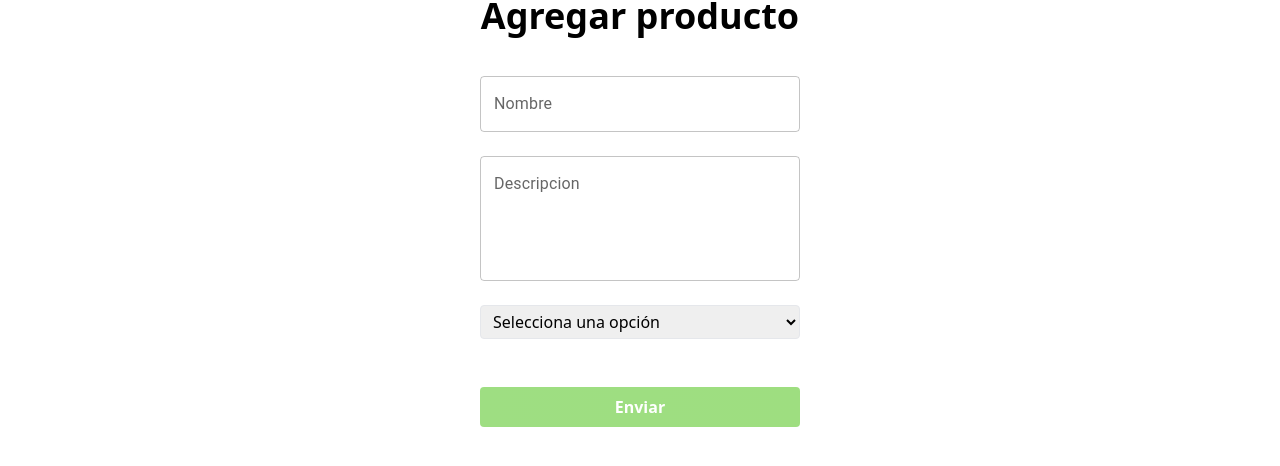
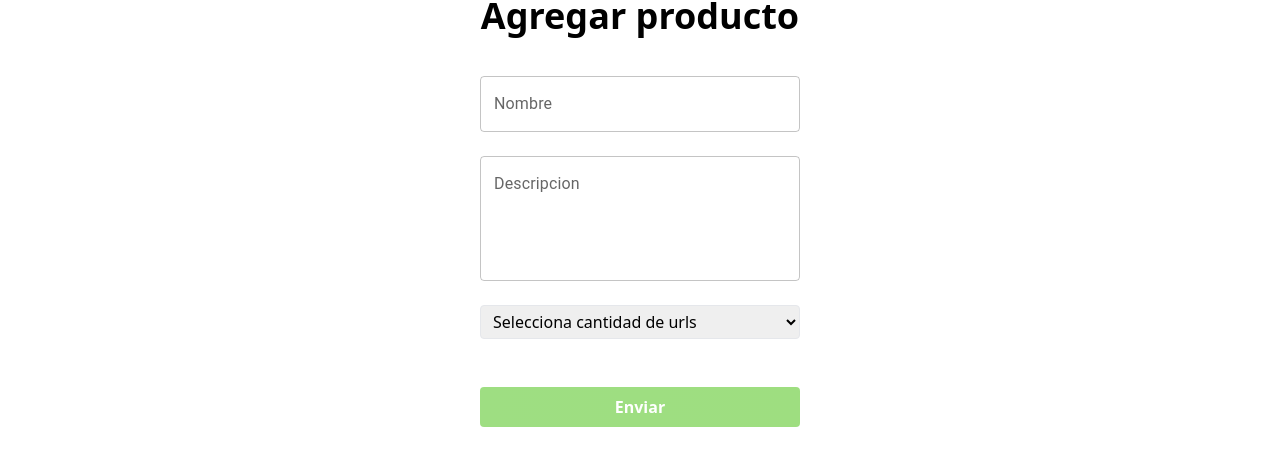
Before and after one commit to iairbaron/proyecto-integrador-front, a React (Vite) app: page /Agregar-producto in a window 1280 px wide. Shown: the part 204-670 px from the top of the page. Built offline with nearby package versions, Linux system fonts and the light colour scheme.

Commit message:
Formulario parte ui terminado, falta funcionalidad

```diff
--- a/package.json
+++ b/package.json
@@ -16,6 +16,7 @@
     "@mui/icons-material": "^5.14.3",
     "@mui/material": "^5.14.3",
     "autoprefixer": "^10.4.14",
+    "axios": "^1.4.0",
     "postcss": "^8.4.27",
     "react": "^18.2.0",
     "react-dom": "^18.2.0",
--- a/src/components/components/Form.jsx
+++ b/src/components/components/Form.jsx
@@ -1,11 +1,7 @@
 import React, { useState } from 'react'
 import { ThemeProvider, createTheme } from '@mui/material/styles';
 import TextField from '@mui/material/TextField';
-import Input from '@mui/material/Input';
-
-
-
-const ariaLabel = { 'aria-label': 'description' };
+import axios from 'axios';
 
 const theme = createTheme({
     palette: {
@@ -18,32 +14,66 @@ const theme = createTheme({
 const Form = () => {
     const [nombre, setNombre] = useState('');
     const [descripcion, setDescripcion] = useState('');
-    const [url, seturl] = useState('');
-    const [msj, setmsj] = useState('');
+    const [urls, setUrls] = useState([]);
+    const [msj, setMsj] = useState('');
     const [cantUrl, setCantUrl] = useState('');
 
-
-
-
-
     function handleSubmit(e) {
-        e.preventDefault()
-
+        e.preventDefault();
         const producto = {
             Pnombre: nombre.trim(),
             Pdescripcion: descripcion,
-            Purl: url
-        }
+            Purls: urls
+        };
 
+        // Realizar la solicitud POST utilizando Axios
+        axios.post('URL_DE_TU_API', producto)
+            .then(response => {
+                console.log('Producto enviado:', response.data);
+                // Limpiar el formulario
+                setNombre('');
+                setDescripcion('');
+                setUrls([]);
+                setCantUrl('');
+                setMsj('Producto enviado exitosamente');
+            })
+            .catch(error => {
+                console.error('Error al enviar el producto:', error);
+                setMsj('Hubo un error al enviar el producto.');
+            });
     }
+
+    function handleUrlChange(index, value) {
+        const newUrls = [...urls];
+        newUrls[index] = value;
+        setUrls(newUrls);
+    }
+
+    function renderUrlInputs() {
+        return Array.from({ length: Number(cantUrl) }, (_, index) => (
+            <TextField
+                key={index}
+                label={`URL ${index + 1}`}
+                variant="outlined"
+                fullWidth
+                size="small"
+                value={urls[index] || ''}
+                onChange={(e) => handleUrlChange(index, e.target.value)}
+                style={{ marginBottom: '2px' }} // Agrega un estilo para reducir la altura
+
+            />
+        ));
+    }
+
     return (
         <ThemeProvider theme={theme}>
             <div>
-                <form action="" onSubmit={handleSubmit} className='flex flex-col gap-6 w-80'>
+                <form onSubmit={handleSubmit} className='flex flex-col gap-6 w-80'>
                     <TextField
                         label="Nombre"
                         variant="outlined"
                         fullWidth
+                        value={nombre}
                         onChange={(e) => setNombre(e.target.value)}
                     />
 
@@ -53,38 +83,33 @@ const Form = () => {
                         multiline
                         rows={4}
                         fullWidth
+                        value={descripcion}
                         onChange={(e) => setDescripcion(e.target.value)}
                     />
 
                     <select
                         className='border rounded px-2 py-1'
+                        value={cantUrl}
                         onChange={(e) => setCantUrl(e.target.value)}
                     >
-                        <option value=''>Selecciona una opción</option>
-                        <option value={1}> 1</option>
-                        <option value={2}> 2</option>
-                        <option value={3}> 3</option>
-                        <option value={4}> 4</option>
-
+                        <option value=''>Selecciona cantidad de urls</option>
+                        <option value={1}>1</option>
+                        <option value={2}>2</option>
+                        <option value={3}>3</option>
+                        <option value={4}>4</option>
+                        <option value={5}>5</option>
                     </select>
 
+                    {renderUrlInputs()}
 
-                    {/* <Input defaultValue="Hello world" inputProps={ariaLabel} /> */}
-
-
-
-
-
-                    <p className=' text-[red]'>{msj}</p>
+                    <p className='text-[red]'>{msj}</p>
 
                     <button className='btn h-10 bg-gradient-to-r from-[#9EDE82] to-[#9EDE80] text-white font-semibold px-3 py-1 rounded duration-500 md:static' type='submit'>Enviar</button>
-                    {url && <div className='text-center'>{url}</div>}
 
                 </form>
-
             </div>
         </ThemeProvider>
-    )
+    );
 }
 
-export default Form
+export default Form;
```
Also changed, not shown: 1 other file (tests, documents, lock files or other folders).
